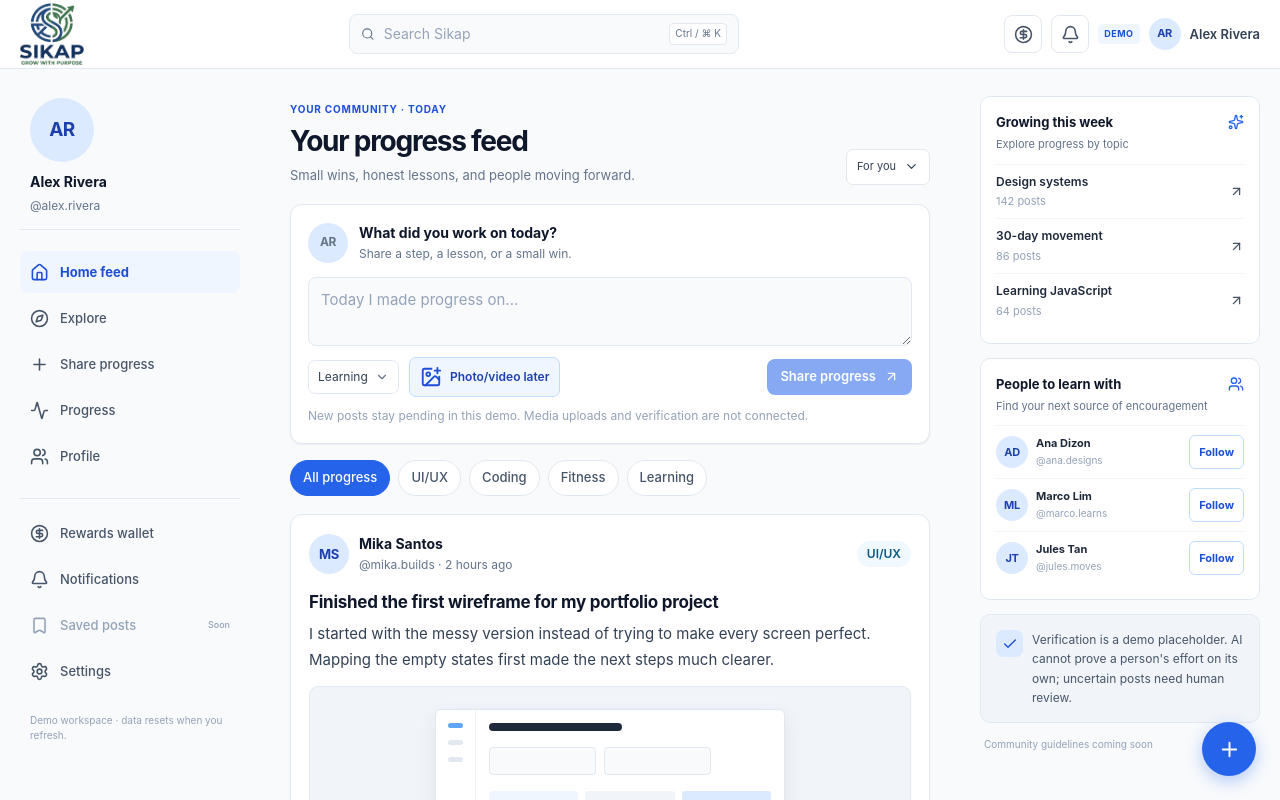
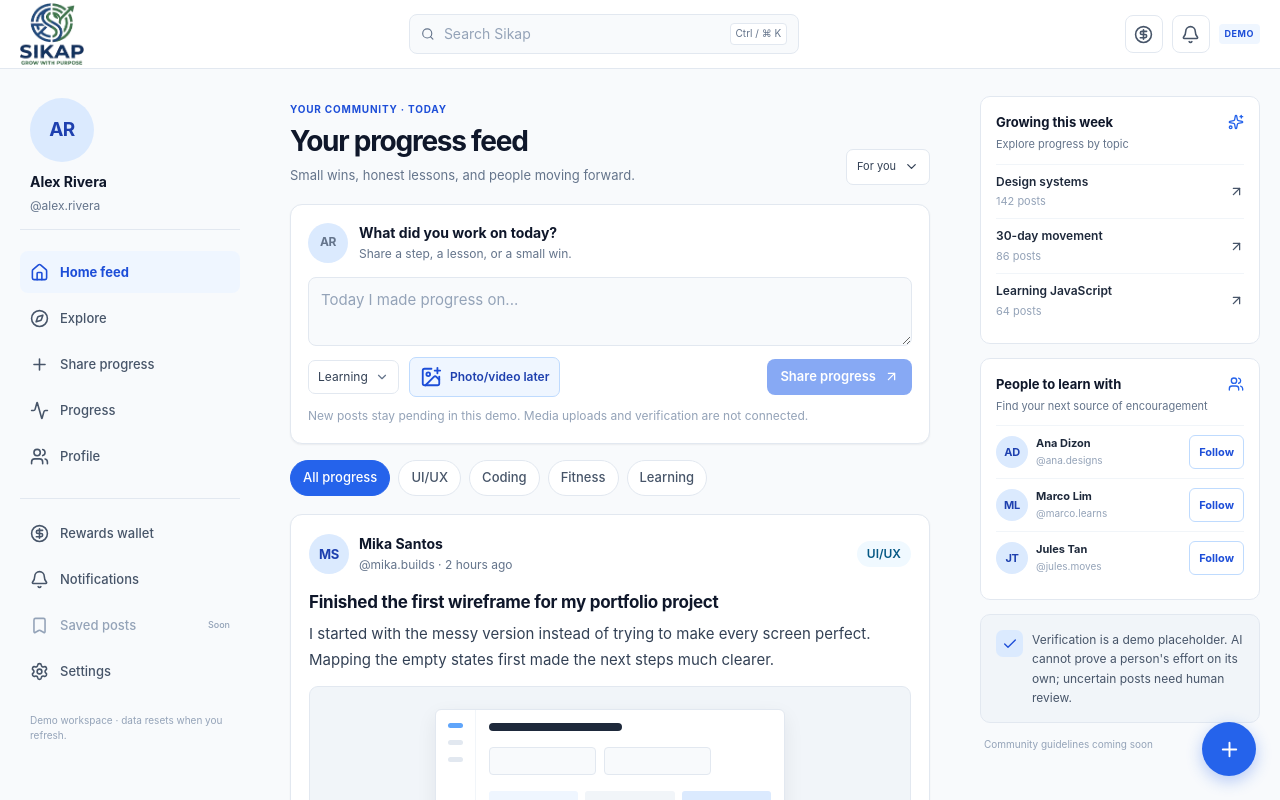
Before and after one commit to Chestergarcia/Sikap-Apps, a Next.js app: page /home in a window 1280 px wide. Shown: the top 800 px of the page. Built offline with nearby package versions, Linux system fonts and the light colour scheme.

Commit message:
Remove placeholder avatar from app header

```diff
--- a/src/components/app/app-shell.tsx
+++ b/src/components/app/app-shell.tsx
@@ -168,8 +168,6 @@ export function AppShell({
               <Bell size={19} aria-hidden="true" />
             </Link>
             <span className="feed-demo-label">DEMO</span>
-            <Avatar initials="AR" name="Alex Rivera" size="sm" />
-            <span className="feed-topbar__name">Alex Rivera</span>
           </div>
         </div>
       </header>
```
